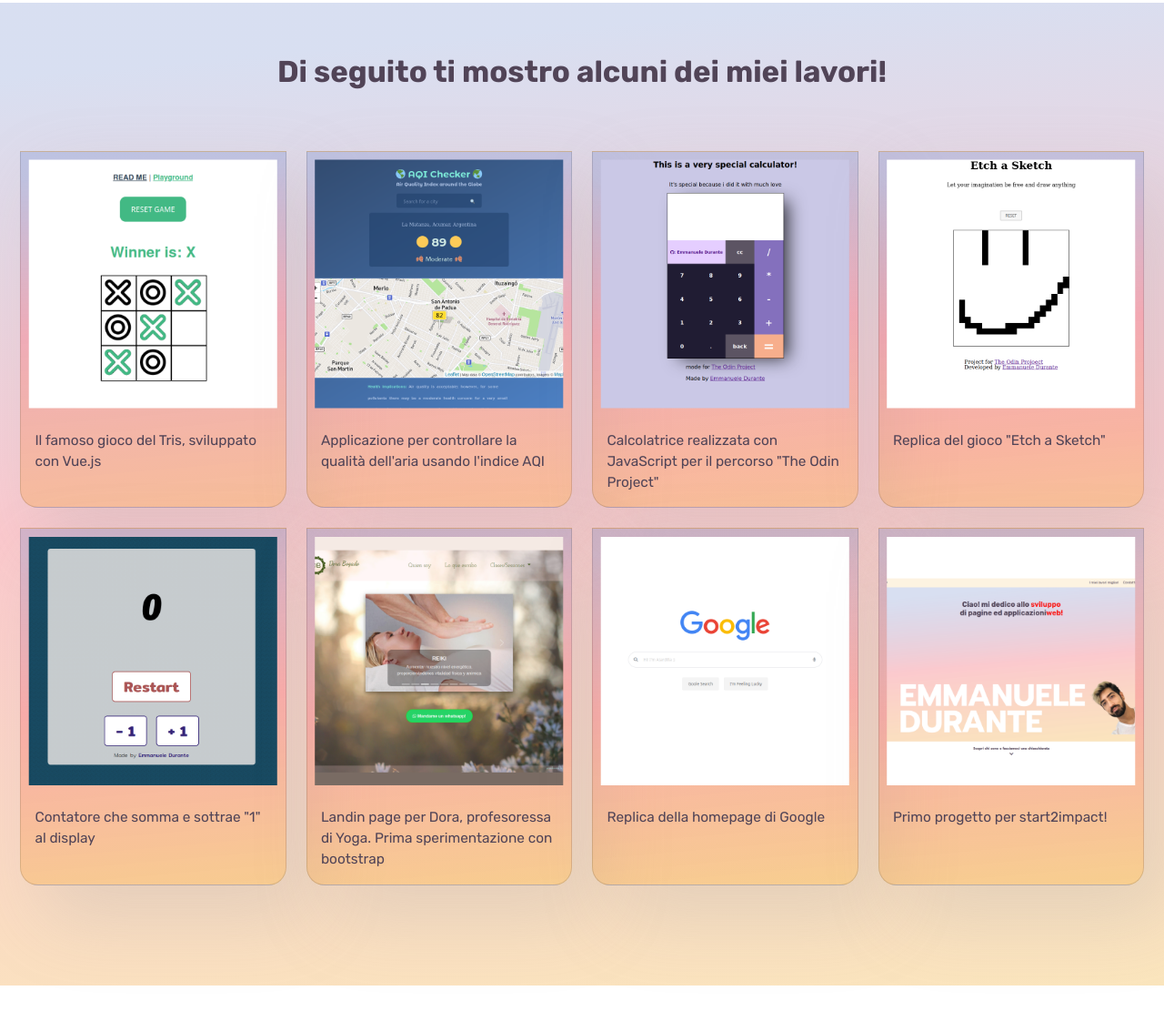
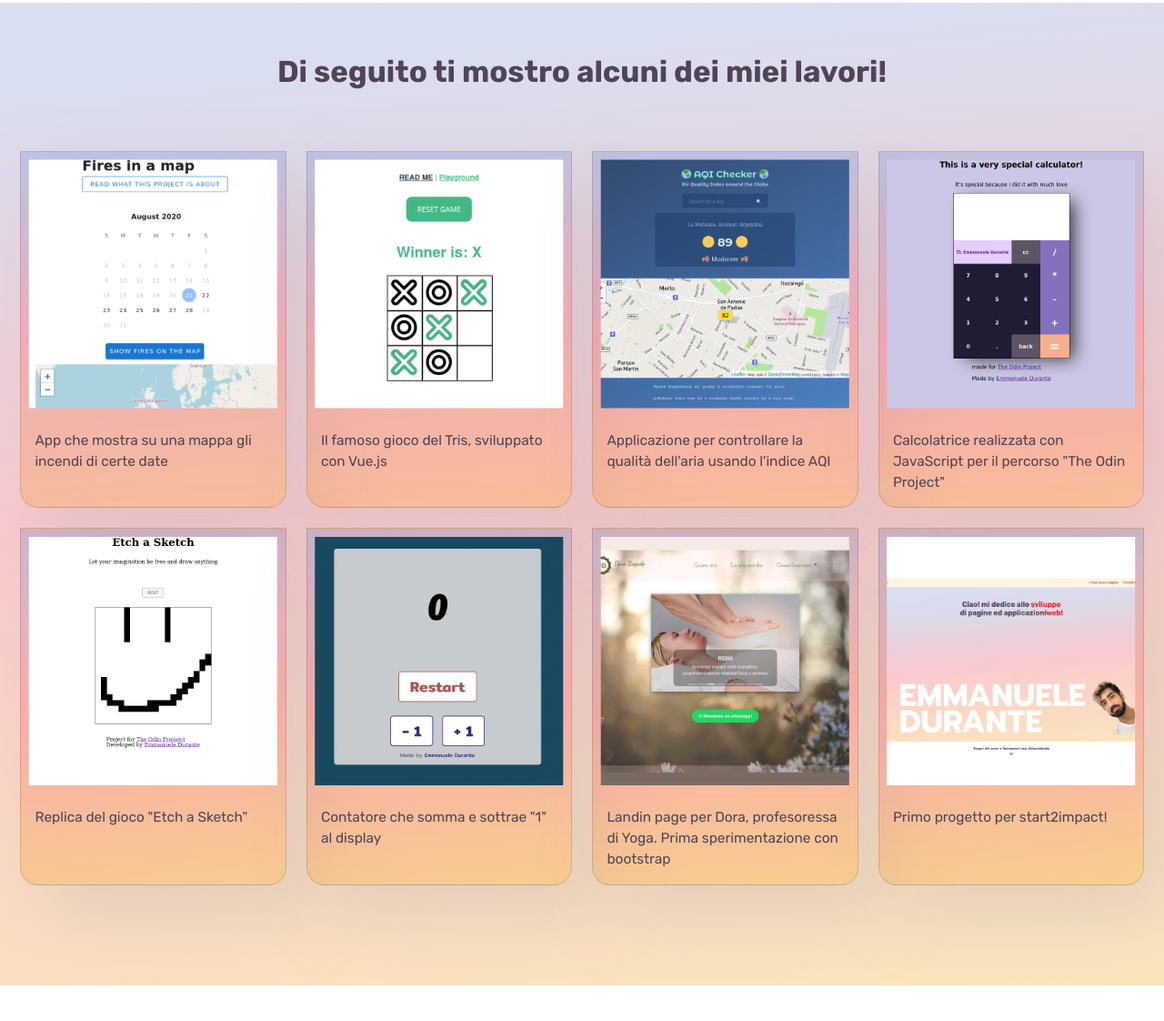
Before and after one commit to Atardilla/pagina-personale, a plain HTML site: page index.html in a window 1280 px wide. Shown: the part 1655-2777 px from the top of the page at 91% size. Drawn offline with nearby package versions, Linux system fonts and the light colour scheme.

Commit message:
add project firesonamap ,removed google clone

```diff
--- a/index.html
+++ b/index.html
@@ -95,6 +95,15 @@
       <div class="responsive-grid-container">
         <div class="auto-grid">
 
+
+          <div class="card">
+            <a target='_blank' href='https://fires-on-a-map.netlify.app/'>
+            <img src="images/preview-firesonamap.png" class="card-img-top" ></a>
+            <div class="card-body">
+              <p class="card-text">App che mostra su una mappa gli incendi di certe date</p>
+            </div>
+          </div>
+
           <div class="card">
             <a target='_blank' href='https://vue-tictactoe-byemmanuele.netlify.app/'><img src="images/preview-tictactoe.png" class="card-img-top" ></a>
             <div class="card-body">
@@ -142,15 +151,6 @@
                 <p class="card-text">Landin page per Dora, profesoressa di Yoga. Prima sperimentazione con bootstrap</p>
               </div>
             </div>
-
-
-            <div class="card">
-              <a target='_blank' href='https://atardilla.github.io/TOP-project-google-homepage/'><img src="images/preview-google-homepage.png" class="card-img-top" ></a>
-              <div class="card-body">
-                <p class="card-text">Replica della homepage di Google</p>
-              </div>
-            </div>
-
 
 
             <div class="card">
```
Also changed, not shown: index-EN.html (+8 -7 lines), index-ES.html (+10 -9 lines), images/preview-firesonamap.png (added), images/preview-google-homepage.png (deleted).
